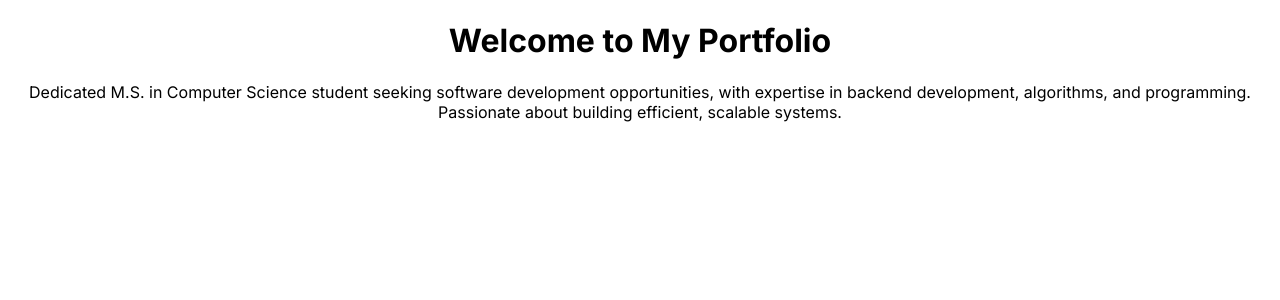
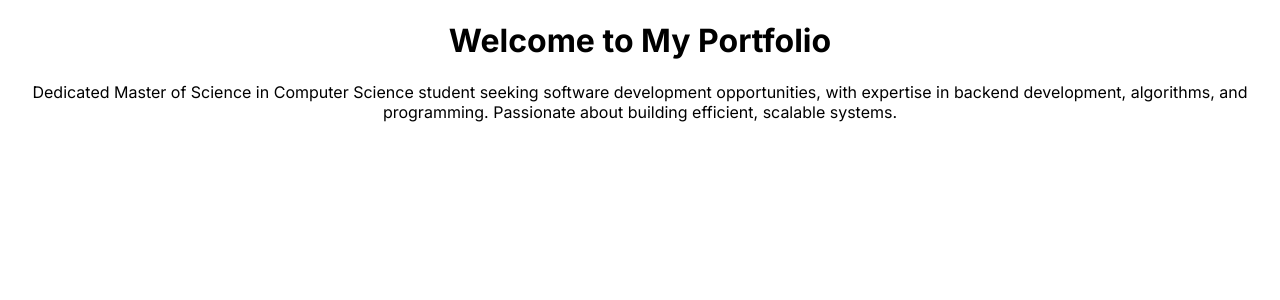
Before and after one commit to settivishal/my-portfolio, a Next.js app: page / in a window 1280 px wide. Shown: the top 300 px of the page. Built offline with nearby package versions, Linux system fonts and the light colour scheme; a web font is replaced by a local one.

Commit message:
content change

```diff
--- a/app/page.tsx
+++ b/app/page.tsx
@@ -7,7 +7,7 @@ const Home = () => {
         </h1>
 
         <p className="text-lg text-gray-600 mb-8 max-w-3xl mx-auto">
-          Dedicated M.S. in Computer Science student seeking software development opportunities,
+          Dedicated Master of Science in Computer Science student seeking software development opportunities,
           with expertise in backend development, algorithms, and programming.
           Passionate about building efficient, scalable systems.
         </p>
```
